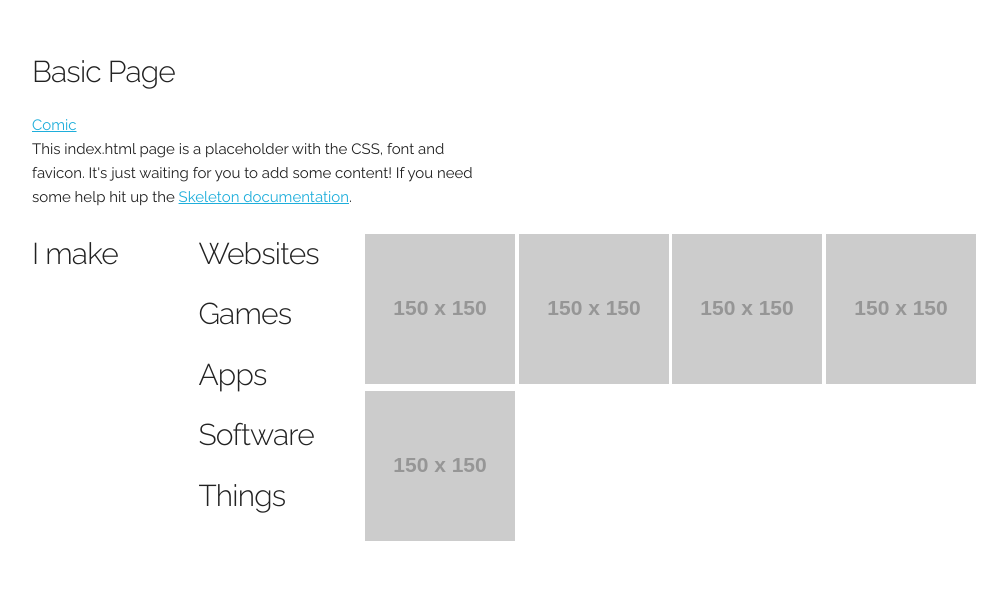
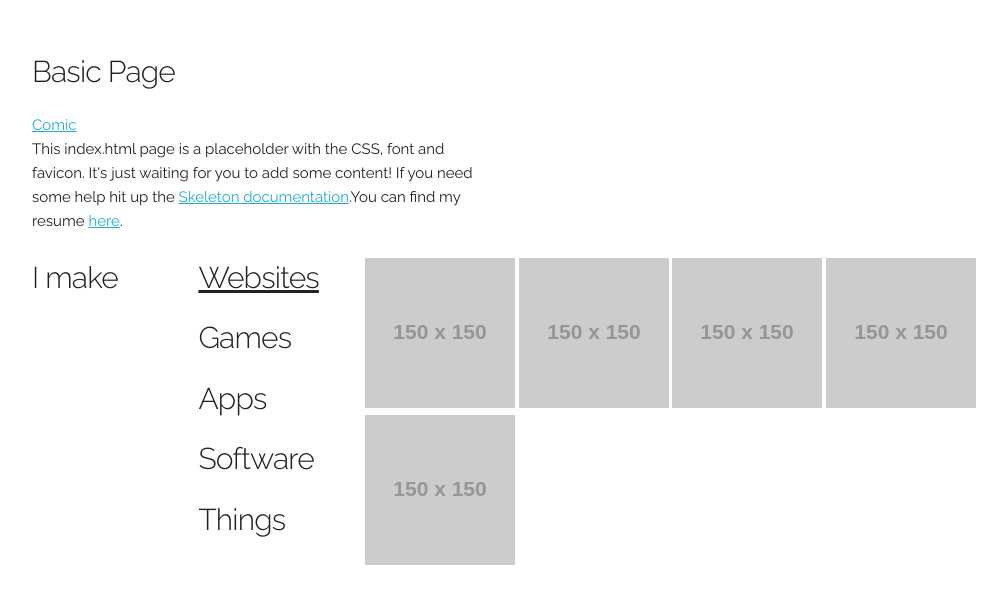
Before and after one commit to benharrisjr/personal-site, a plain HTML site: page index.html in a window 1280 px wide. Shown: the part 188-792 px from the top of the page, without its empty margins (128-1135 px from the left). Drawn offline with Linux system fonts and the light colour scheme; placeholder pictures from the web are drawn by us.

Commit message:
Add resume and link to resume

```diff
--- a/css/main.css
+++ b/css/main.css
@@ -0,0 +1,3 @@
+.categories .active{
+	text-decoration: underline;
+}
--- a/index.html
+++ b/index.html
@@ -18,15 +18,15 @@
 			<div class="one-half column" style="margin-top: 25%">
 				<h4>Basic Page</h4>
 				<a href="comic.html">Comic</a>
-				<p>This index.html page is a placeholder with the CSS, font and favicon. It's just waiting for you to add some content! If you need some help hit up the <a href="http://www.getskeleton.com">Skeleton documentation</a>.</p>
+				<p>This index.html page is a placeholder with the CSS, font and favicon. It's just waiting for you to add some content! If you need some help hit up the <a href="http://www.getskeleton.com">Skeleton documentation</a>.You can find my resume <a href="BenjaminHarrisResume.pdf">here</a>.</p>
 			</div>
 		</div>
 		<div class="row">
 			<div class="two columns">
 				<h4>I make</h4>
 			</div>
-			<div class="two columns">
-				<h4 class="c-show-section" id="websites">Websites</h4>
+			<div class="two columns categories">
+				<h4 class="c-show-section active" id="websites">Websites</h4>
 				<h4 class="c-show-section" id="games">Games</h4>
 				<h4 class="c-show-section" id="apps">Apps</h4>
 				<h4 class="c-show-section" id="sofware">Software</h4>
```
Also changed, not shown: 1 other file.
